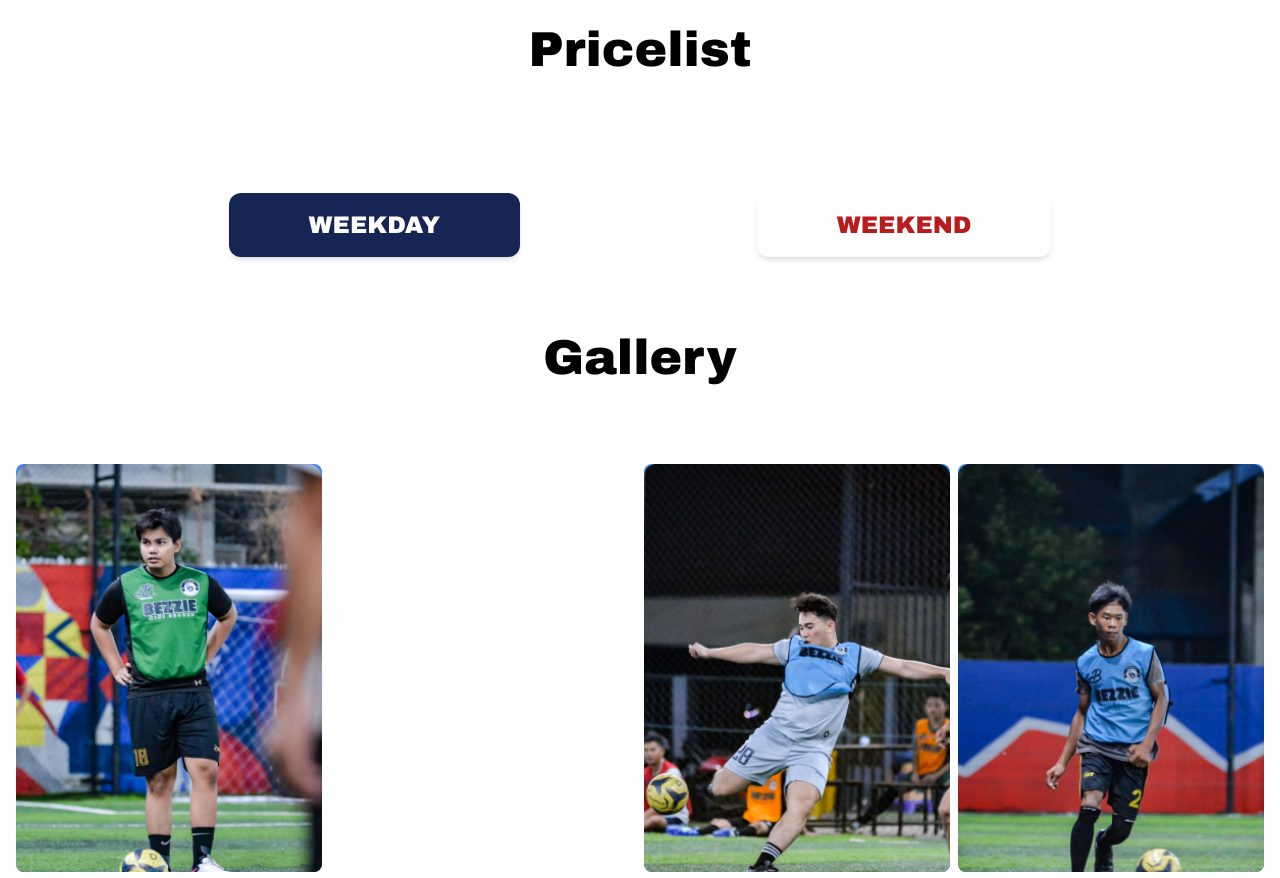
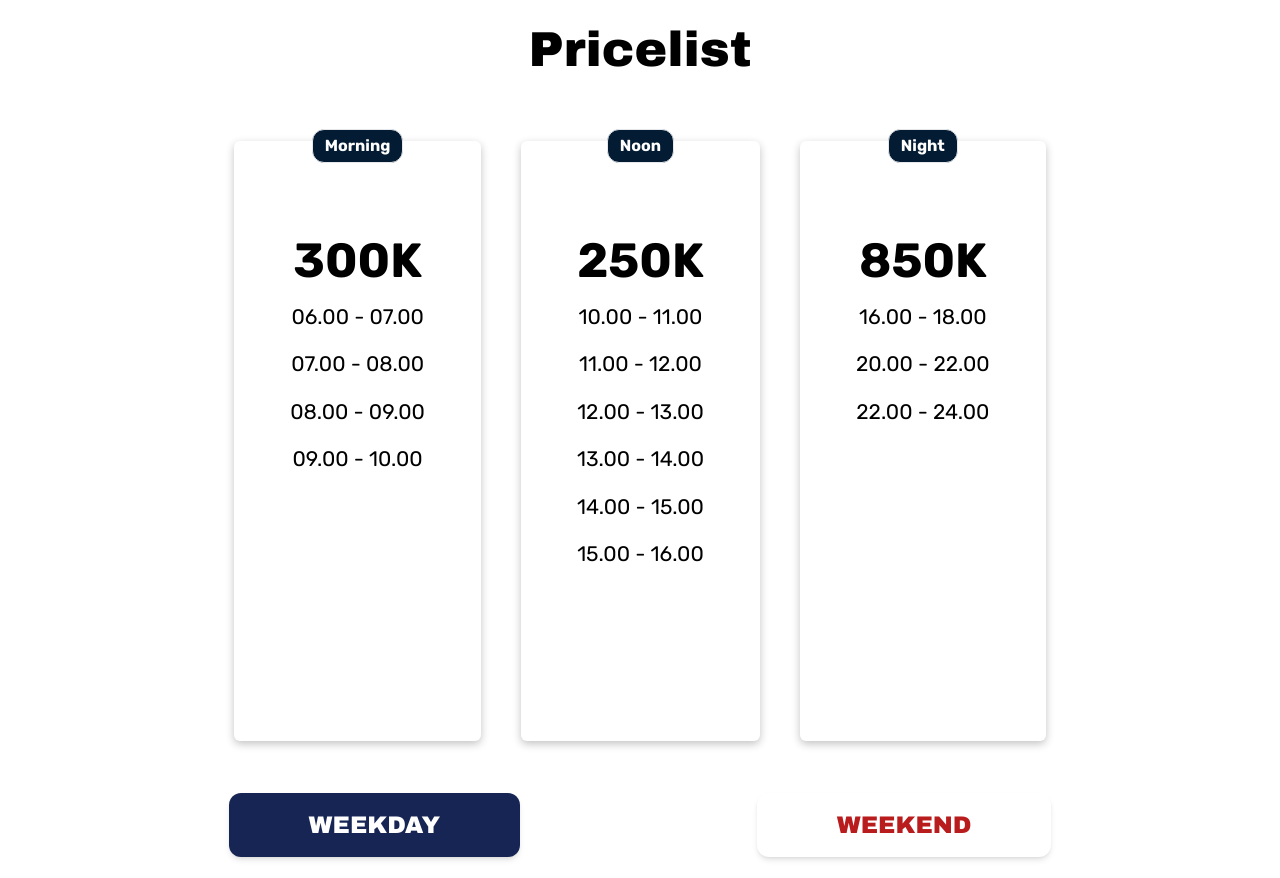
Before and after one commit to kautsarabid/Bezzie-Minisoccer, a React (Vite) app: page / in a window 1280 px wide. Shown: the part 4280-5158 px from the top of the page. Built offline with nearby package versions, Linux system fonts and the light colour scheme; a web font is replaced by a local one.

Commit message:
Mengubah style code

```diff
--- a/src/pages/Pricelist/PriceListWeekDay.jsx
+++ b/src/pages/Pricelist/PriceListWeekDay.jsx
@@ -3,42 +3,77 @@ import Card from "../../components/Card";
 export default function PriceListWeekDay() {
 	return (
 		<>
-			<h5 className="text-4xl uppercase text-center font-semibold bg-primary text-white py-4 mb-2 lg:hidden">
+			<h5 className="text-4xl uppercase text-center font-semibold bg-primary text-white py-4 mb-6 lg:hidden">
 				WeekDay
 			</h5>
-			<div className="flex justify-center items-center gap-10 flex-wrap  text-center mb-10">
-				<Card
-					variant2={"card-pricelist"}
-					variant3={"mb-4 font-bold text-5xl"}
-					title={"300K"}
-					description1={"06.00 - 07-00"}
-					description2={"07.00 - 08.00"}
-					description3={"09.00 - 10.00"}
-					description4={"09.00 - 10.00"}
-				/>
-				<Card
-					variant2={"card-pricelist"}
-					variant3={"mb-4 font-bold text-5xl"}
-					title={"250K"}
-					description1={"10.00 - 11.00"}
-					description2={"11.00 - 12.00"}
-					description3={"12.00 - 13.00"}
-					description4={"13.00 - 14.00"}
-					description5={"14.00 - 15.00"}
-					description6={"15.00 - 16.00"}
-				/>
-				<Card
-					variant2={"card-pricelist relative"}
-					variant3={"mb-4 font-bold text-5xl"}
-					title={"850K"}
-					description1={"16.00 - 18.00"}
-					description2={"20.00 - 22.00"}
-					description3={"22.00 - 24.00"}
-					newStyle={"⭐"}
-					styleSpan={
-						"absolute bg-yellow-400 -top-4 -right-4 border rounded-full p-2"
-					}
-				/>
+			<div className="flex justify-center items-center gap-10 flex-wrap text-center mb-10">
+				<Card classCSSContainer={"card-pricelist  relative"}>
+					<Card.Title classCSSTitle={"mb-4 font-bold text-5xl"}>
+						{" "}
+						300K{" "}
+					</Card.Title>
+					<Card.Description>06.00 - 07.00</Card.Description>
+					<Card.Description>07.00 - 08.00</Card.Description>
+					<Card.Description>08.00 - 09.00</Card.Description>
+					<Card.Description>09.00 - 10.00</Card.Description>
+
+					<Card.AdditionalStyle
+						classCSSAdd={
+							"absolute -top-3 font-bold border py-1 px-3 rounded-xl bg-primary text-white .inset-shadow-custom"
+						}
+					>
+						Morning
+					</Card.AdditionalStyle>
+				</Card>
+
+				<Card classCSSContainer={"card-pricelist relative"}>
+					<Card.Title classCSSTitle={"mb-4 font-bold text-5xl"}>
+						{" "}
+						250K{" "}
+					</Card.Title>
+
+					<Card.Description>10.00 - 11.00</Card.Description>
+					<Card.Description>11.00 - 12.00</Card.Description>
+					<Card.Description>12.00 - 13.00</Card.Description>
+					<Card.Description>13.00 - 14.00</Card.Description>
+					<Card.Description>14.00 - 15.00</Card.Description>
+					<Card.Description>15.00 - 16.00</Card.Description>
+
+					<Card.AdditionalStyle
+						classCSSAdd={
+							"absolute -top-3 font-bold border py-1 px-3 rounded-xl bg-primary text-white"
+						}
+					>
+						Noon
+					</Card.AdditionalStyle>
+				</Card>
+
+				<Card classCSSContainer={"card-pricelist relative"}>
+					<Card.Title classCSSTitle={"mb-4 font-bold text-5xl"}>
+						{" "}
+						850K{" "}
+					</Card.Title>
+
+					<Card.Description>16.00 - 18.00</Card.Description>
+					<Card.Description>20.00 - 22.00</Card.Description>
+					<Card.Description>22.00 - 24.00</Card.Description>
+
+					<Card.AdditionalStyle
+						classCSSAdd={
+							"absolute -top-3 font-bold border py-1 px-3 rounded-xl bg-primary text-white"
+						}
+					>
+						Night
+					</Card.AdditionalStyle>
+					{/*
+					<Card.AdditionalStyle
+						classCSSAdd={
+							"absolute top-0 right-0 bg-yellow-400 px-3 py-1 rounded-md shadow-inner text-white font-bold"
+						}
+					>
+						Most Book
+					</Card.AdditionalStyle> */}
+				</Card>
 			</div>
 		</>
 	);
--- a/src/pages/Pricelist/PriceListWeekEnd.jsx
+++ b/src/pages/Pricelist/PriceListWeekEnd.jsx
@@ -3,32 +3,54 @@ import Card from "../../components/Card";
 export default function PriceListWeekEnd() {
 	return (
 		<>
-			<h5 className="text-4xl uppercase text-center font-semibold bg-secondary  text-white py-4 mb-2 lg:hidden">
+			<h5 className="text-4xl uppercase text-center font-semibold bg-secondary  text-white py-4 mb-6 lg:hidden">
 				Weekend
 			</h5>
+
 			<div className="flex flex-wrap justify-center items-center gap-10  text-center mb-10">
+				<Card classCSSContainer={"card-pricelist relative"}>
+					<Card.Title classCSSTitle={"mb-4 font-bold text-5xl"}>
+						{" "}
+						400K{" "}
+					</Card.Title>
+					<Card.Description>06.00 - 07.00</Card.Description>
+					<Card.Description>07.00 - 08.00</Card.Description>
+					<Card.Description>08.00 - 09.00</Card.Description>
+					<Card.Description>09.00 - 10.00</Card.Description>
+
+					<Card.AdditionalStyle
+						classCSSAdd={
+							"absolute -top-3 font-bold border py-1 px-3 rounded-xl bg-secondary text-white"
+						}
+					>
+						Morning
+					</Card.AdditionalStyle>
+				</Card>
+
+				<Card classCSSContainer={"card-pricelist relative"}>
+					<Card.Title classCSSTitle={"mb-4 font-bold text-5xl"}>
+						{" "}
+						300K{" "}
+					</Card.Title>
+
+					<Card.Description>10.00 - 11.00</Card.Description>
+					<Card.Description>11.00 - 12.00</Card.Description>
+					<Card.Description>12.00 - 13.00</Card.Description>
+					<Card.Description>13.00 - 14.00</Card.Description>
+					<Card.Description>14.00 - 15.00</Card.Description>
+					<Card.Description>15.00 - 16.00</Card.Description>
+
+					<Card.AdditionalStyle
+						classCSSAdd={
+							"absolute -top-3 font-bold border py-1 px-3 rounded-xl bg-secondary text-white"
+						}
+					>
+						Noon
+					</Card.AdditionalStyle>
+				</Card>
+
 				<Card
-					variant2={"card-pricelist"}
-					variant3={"mb-4 font-bold text-5xl"}
-					title={"400K"}
-					description1={"06.00 - 07-00"}
-					description2={"07.00 - 08.00"}
-					description3={"08.00 - 09.00"}
-					description4={"09.00 - 10.00"}
-				/>
-				<Card
-					variant2={"card-pricelist"}
-					variant3={"mb-4 font-bold text-5xl"}
-					title={"300K"}
-					description1={"10.00 - 11.00"}
-					description2={"11.00 - 12.00"}
-					description3={"12.00 - 13.00"}
-					description4={"13.00 - 14.00"}
-					description5={"14.00 - 15.00"}
-					description6={"15.00 - 16.00"}
-				/>
-				<Card
-					variant2={"card-pricelist relative"}
+					classCSSContainer={"card-pricelist relative"}
 					variant3={"mb-4 font-bold text-5xl"}
 					title={"900K"}
 					description1={"16.00 - 18.00"}
@@ -38,7 +60,32 @@ export default function PriceListWeekEnd() {
 					styleSpan={
 						"absolute bg-yellow-400 -top-4 -right-4 border rounded-full p-2"
 					}
-				/>
+				>
+					<Card.Title classCSSTitle={"mb-4 font-bold text-5xl"}>
+						{" "}
+						900K{" "}
+					</Card.Title>
+
+					<Card.Description>16.00 - 18.00</Card.Description>
+					<Card.Description>20.00 - 22.00</Card.Description>
+					<Card.Description>22.00 - 24.00</Card.Description>
+
+					<Card.AdditionalStyle
+						classCSSAdd={
+							"absolute -top-3 font-bold border py-1 px-3 rounded-xl bg-secondary text-white"
+						}
+					>
+						Night
+					</Card.AdditionalStyle>
+
+					{/* <Card.AdditionalStyle
+						classCSSAdd={
+							"absolute top-0 right-0 bg-yellow-400 px-3 py-1 rounded-md shadow-inner text-white font-bold"
+						}
+					>
+						Most Book
+					</Card.AdditionalStyle> */}
+				</Card>
 			</div>
 		</>
 	);
```
